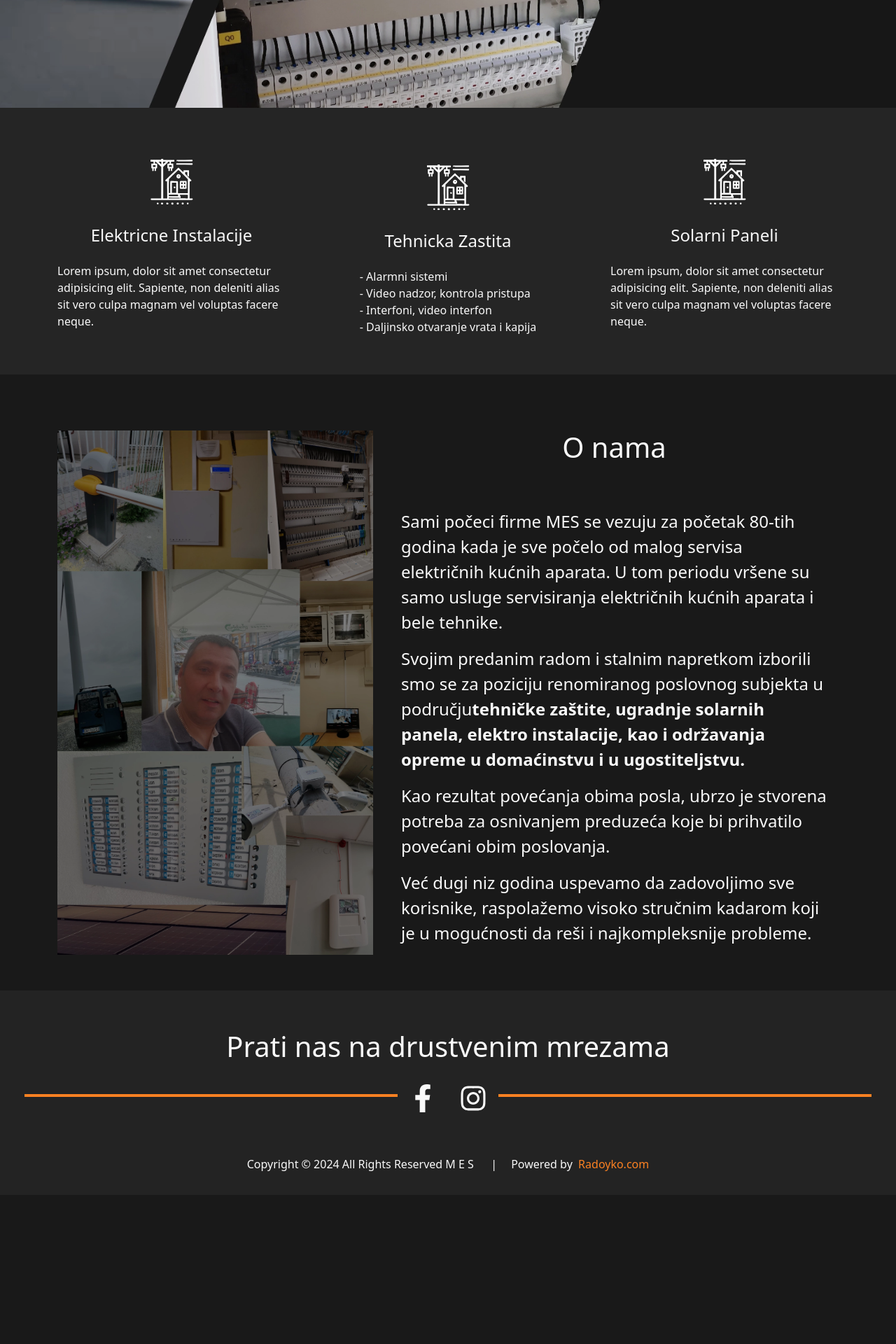
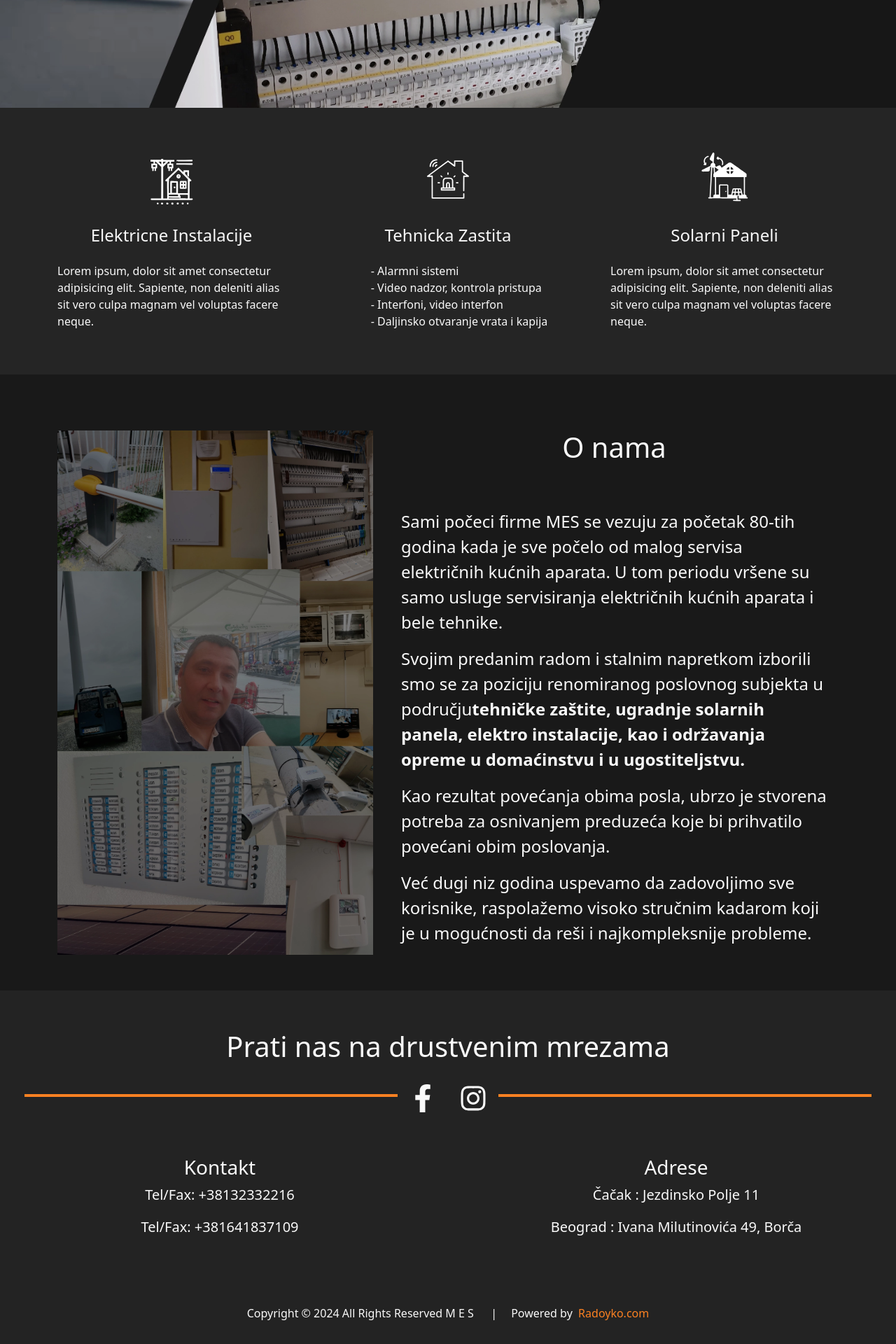
Before and after one commit to RadojkoR/MES_React, a React (Create React App) app: page / in a window 1280 px wide. Shown: the part 646-2566 px from the top of the page at 70% size. Before the commit the page ends 2353 px from the top, so only its background shows below. Built offline with nearby package versions, Linux system fonts and the light colour scheme.

Commit message:
added new icons

```diff
--- a/src/Components/HomeComponents/UslugeHome.tsx
+++ b/src/Components/HomeComponents/UslugeHome.tsx
@@ -1,4 +1,6 @@
-import {ReactComponent as Icon} from "../../Assets/icons/electricalInstallationIcon.svg";
+import {ReactComponent as IconElInstalacije} from "../../Assets/icons/electricalInstallationIcon.svg";
+import{ReactComponent as IconTehZastita} from "../../Assets/icons/emergency.svg";
+import{ReactComponent as IconSolarHouse} from "../../Assets/icons/solar-house.svg";
 
 export default function UslugeHome() {
     return (
@@ -6,7 +8,7 @@ export default function UslugeHome() {
         <div className="container">
           <section className="py-5 row justify-content-between">
             <div className="uslugeHomeCard col-4 d-flex flex-column justify-content-center align-items-center">
-              <Icon className="elInstalationIcon" />
+              <IconElInstalacije className="elInstalationIcon" />
               <article className="uslugeHomeCardBody">
                 <h4 className="text-center mb-4">Elektricne Instalacije</h4>
                 <p>
@@ -17,19 +19,23 @@ export default function UslugeHome() {
               </article>
             </div>
             <article className="uslugeHomeCard col-4 d-flex flex-column  justify-content-center align-items-center">
-              <Icon className="elInstalationIcon" />
+              <IconTehZastita className="elInstalationIcon" />
               <div className="uslugeHomeCardBody">
                 <h4 className="text-center mb-4">Tehnicka Zastita</h4>
-                <ul className="list-group">
+                <ul className="">
                   <li className="list-group">- Alarmni sistemi</li>
-                  <li className="list-group">- Video nadzor, kontrola pristupa</li>
+                  <li className="list-group">
+                    - Video nadzor, kontrola pristupa
+                  </li>
                   <li className="list-group">- Interfoni, video interfon</li>
-                  <li className="list-group">- Daljinsko otvaranje vrata i kapija</li>
+                  <li className="list-group">
+                    - Daljinsko otvaranje vrata i kapija
+                  </li>
                 </ul>
               </div>
             </article>
             <article className="uslugeHomeCard col-4 d-flex flex-column  justify-content-center align-items-center">
-              <Icon className="elInstalationIcon" />
+              <IconSolarHouse className="elInstalationIcon" />
               <div className="uslugeHomeCardBody">
                 <h4 className="text-center mb-4">Solarni Paneli</h4>
                 <p>
--- a/src/Components/Layout/Footer.tsx
+++ b/src/Components/Layout/Footer.tsx
@@ -8,16 +8,49 @@ export default function Footer() {
       <ul className="list-group list-group-horizontal fs-1 justify-content-center align-items-center">
         <li className="footerHrLine col-5"></li>
         <li className="footerSocIconLi list-group-item bg-transparent border-0 ">
-          <Link className="text-light" to="https://m.facebook.com/gradimir.jovicic.9" target="_blank"><FaFacebookF /></Link>
+          <Link
+            className="text-light"
+            to="https://m.facebook.com/gradimir.jovicic.9"
+            target="_blank"
+          >
+            <FaFacebookF />
+          </Link>
         </li>
         <li className="footerSocIconLi list-group-item bg-transparent border-0">
-          <Link className="text-light" to="https://www.instagram.com/" target="_blank"><FaInstagram /></Link>
+          <Link
+            className="text-light"
+            to="https://www.instagram.com/"
+            target="_blank"
+          >
+            <FaInstagram />
+          </Link>
         </li>
         <li className="footerHrLine col-5"></li>
       </ul>
+      <section className="row justify-content-between py-5">
+        <article className="col-6 d-flex flex-column justify-content-center align-items-center">
+          <h6 className="fs-3">Kontakt</h6>
+          <Link className="footerLink fs-5 mb-3" to="tel:+38132332216">Tel/Fax: +38132332216</Link>
+          <Link className="footerLink fs-5" to="tel:+381641837109">Tel/Fax: +381641837109</Link>
+        </article>
+        <article className="col-6 d-flex flex-column justify-content-center align-items-center">
+          <h6 className="fs-3">Adrese</h6>
+          <Link className="footerLink fs-5 mb-3" to="https://goo.gl/maps/hKGdCrnaC8M6sJ9e9" target="_blank">
+            Čačak : Jezdinsko Polje 11
+          </Link>
+          <Link className="footerLink fs-5" to="https://goo.gl/maps/7bi5bopffmo9T1Di7" target="_blank">
+            Beograd : Ivana Milutinovića 49, Borča
+          </Link>
+        </article>
+      </section>
       <section className="d-flex justify-content-center mt-5">
         <p>Copyright © 2024 All Rights Reserved M E S &emsp; | &emsp;</p>
-        <p>Powered by &nbsp;<Link className="powerdBy" to="https://radoyko.com" target="_blank">Radoyko.com</Link></p>
+        <p>
+          Powered by &nbsp;
+          <Link className="powerdBy" to="https://radoyko.com" target="_blank">
+            Radoyko.com
+          </Link>
+        </p>
       </section>
     </footer>
   );
--- a/src/Styles/partials/footer.scss
+++ b/src/Styles/partials/footer.scss
@@ -12,11 +12,28 @@
         a {
             text-decoration: none;
             color: #f9f9f9 !important;
+            transition: all 0.2s ease;
+            &:hover {
+                color: variables.$hoverColor !important;
+            }
+        }
+    }
+
+    .footerLink {
+        text-decoration: none;
+        color: variables.$bodyTextColor;
+        &:hover {
+            color: variables.$hoverColor;
+            transition: all 0.2s ease;
         }
     }
 
     .powerdBy {
         text-decoration: none;
         color: #fb8122;
+        transition: all 0.2s ease;
+        &:hover {
+            color: variables.$hoverColor;
+        }
     }
 }
--- a/src/Styles/partials/nav.scss
+++ b/src/Styles/partials/nav.scss
@@ -24,7 +24,7 @@
         text-transform: uppercase;
 
         .menuLink:hover {
-            color: #1586B8 !important;
+            color: variables.$hoverColor !important;
         }
 
         .active {
--- a/src/Styles/partials/variables.scss
+++ b/src/Styles/partials/variables.scss
@@ -9,6 +9,7 @@ $footerBgColor: #232323;
 $navBgColor: #1a1a1abe;
 $activeClass: #f47f4a;
 $navLogoBg: #f4804a9b;
+$hoverColor: #1586B8;
 
 
 $font-family-sans-serif: 'Roboto', sans-serif;
```
Also changed, not shown: src/Assets/icons/emergency.svg (added), src/Assets/icons/solar-house.svg (added).
